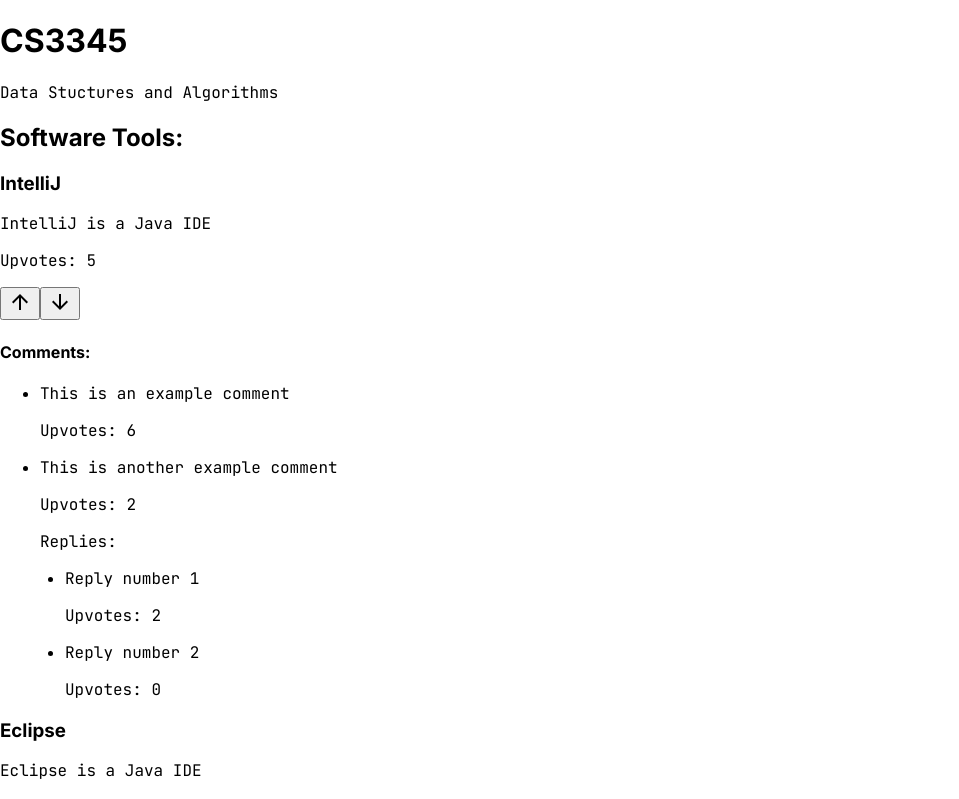
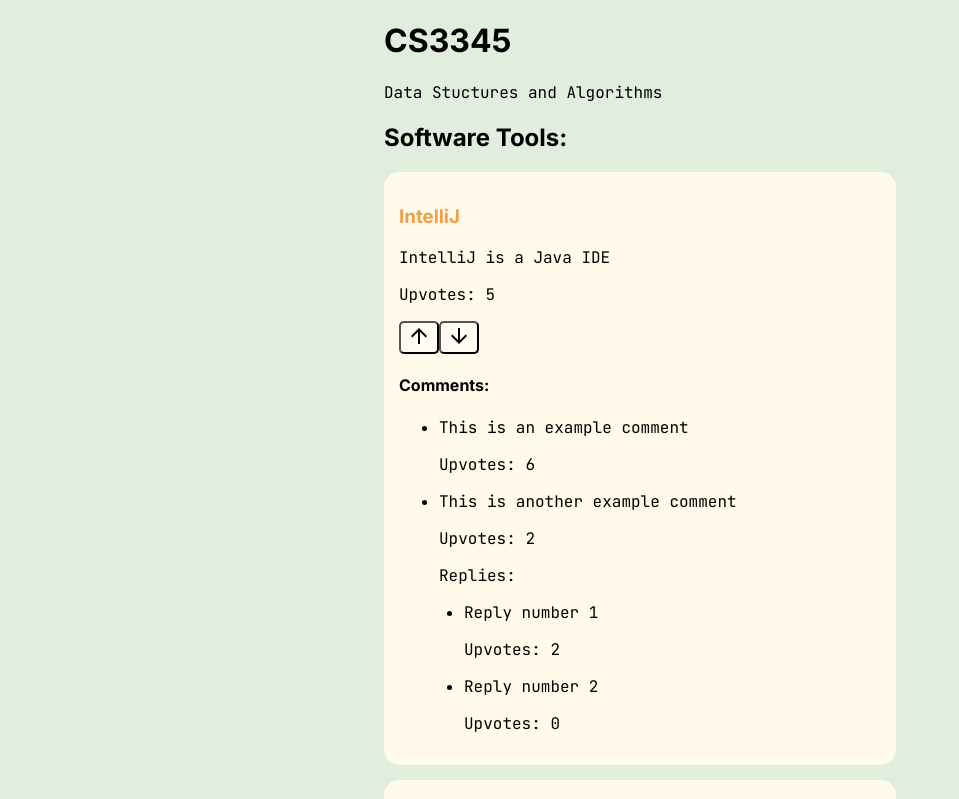
Before and after one commit to muniseoz/ToolMate, a React (Create React App) app: page / in a window 1280 px wide. Shown: the top 799 px of the page, without its empty margins (0-959 px from the left). Built offline with nearby package versions, Linux system fonts and the light colour scheme.

Commit message:
Added some css

```diff
--- a/src/components/Course.css
+++ b/src/components/Course.css
@@ -7,3 +7,23 @@
 p {
     font-family: "JetBrains Mono", monospace;
 }
+body{
+    background-color: #e1eedd;
+}
+h3{
+    color: #F0A04B;
+}
+.software-tools{
+    padding-left: 30%;
+    padding-right: 30%;
+}
+.software-tool-element{
+    background-color: #fffaea;
+    padding: 15px;
+    border-radius: 15px;
+    margin-top: 15px;
+}
+button.increment-button{
+    background-color: #fffdf3;
+    border-radius: 5px;
+}
--- a/src/components/Course.js
+++ b/src/components/Course.js
@@ -46,7 +46,7 @@
 
     // Reformats softwareTools into an array of SoftwareTool components
     const softwareToolComponentArray = softwareTools.map((softwareTool) => (
-        <div key={softwareTool.id}>
+        <div key={softwareTool.id} className='software-tool-element'>
             <SoftwareTool
                 name={softwareTool.name}
                 id={softwareTool.id}
@@ -58,12 +58,12 @@
     ));
 
     return (
-        <div>
+        <div className='software-tools'>
             <h1>{name}</h1>
             <p>{desc}</p>
             <div>
                 <h2>Software Tools:</h2>
-                <div>
+                <div className='software-tools-array'>
                     {softwareToolComponentArray}
                 </div>
             </div>
```
